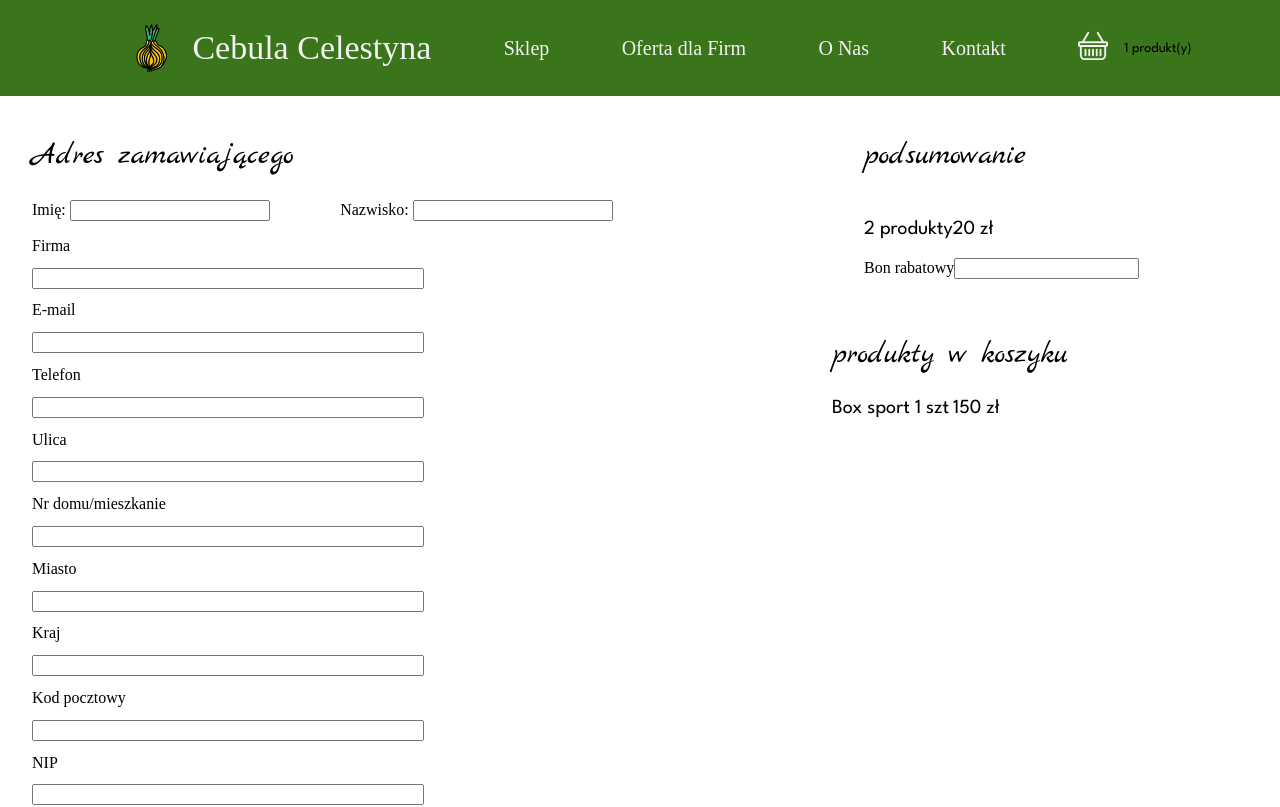
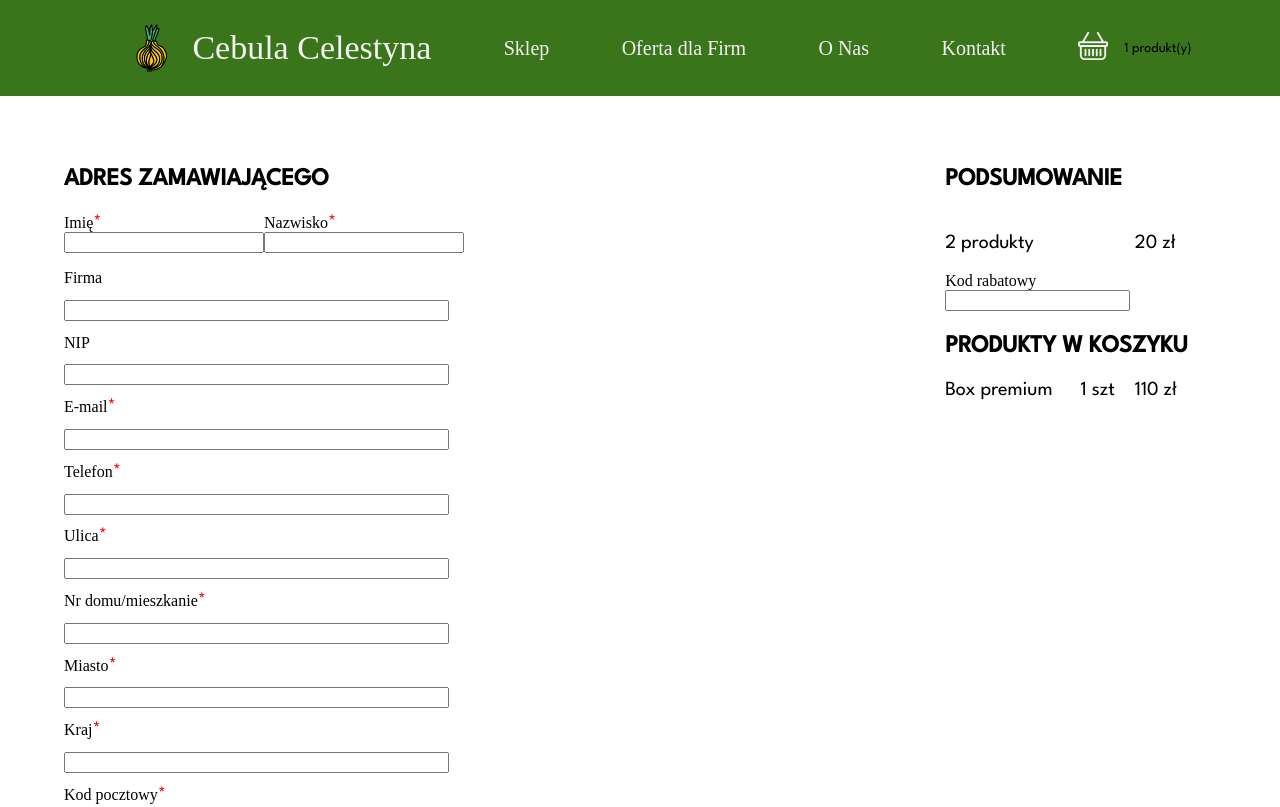
Before and after one commit to Edenusek/warzywniakOnline, a React (Create React App) app: page /basket in a window 1280 px wide. Shown: the top 807 px of the page. Built offline with nearby package versions, Linux system fonts and the light colour scheme.

Commit message:
change fonts and bgc,i still do basket

```diff
--- a/src/App.module.css
+++ b/src/App.module.css
@@ -1,6 +1,7 @@
 .box {
-
+    margin: 0;padding: 0;
     overflow: hidden;
+    background-color: fffff0
 }
 
 .box h1 {
@@ -13,6 +14,11 @@
     font-weight: normal;
 
 }
+.box h3{
+    font-family: 'League Spartan', sans-serif;
+    font-size: 24px;
+    text-transform: uppercase;
+}
 
 .box span,p{
     font-family: 'League Spartan', sans-serif;
--- a/src/components/Also.module.css
+++ b/src/components/Also.module.css
@@ -1,5 +1,4 @@
 .box {
-  margin-top: 1rem;
   width: 100vw;
   max-width: 100%;
   height: 15rem;
@@ -7,7 +6,6 @@
   background-image: url('../img/warzywatlo.jpg');
   background-size: cover;
   background-repeat: no-repeat;
-
   z-index: 0;
 
 }
--- a/src/components/ChoiceBox.module.css
+++ b/src/components/ChoiceBox.module.css
@@ -1,5 +1,5 @@
 .all {
-  background-color: #f2f2f2;
+  padding-bottom: 1rem;
 }
 .header {
   text-align: center;
@@ -23,7 +23,6 @@
   background-color: #fff;
 }
 .boxBoxes img {
-  /* background-image: url("../img/premiumKoszyk.jpg"); */
   background-repeat: no-repeat;
   background-size: 100% 100%;
   height: 30rem;
@@ -33,49 +32,10 @@
   cursor: pointer;
 }
 
-.boxBoxes img:hover{
+.boxBoxes img:hover {
   transform: scale(1.2);
 }
-.sport {
-  background-image: url("../img/sportKoszyk.jpg");
-  background-repeat: no-repeat;
-  background-size: 100% 100%;
-  height: 30rem;
-  width: 20rem;
-  margin: 10px;
-}
-.fruits {
-  background-image: url("../img/owoceKoszyk.jpg");
-  background-repeat: no-repeat;
-  background-size: 100% 100%;
-  height: 30rem;
-  width: 20rem;
-  margin: 10px;
-}
-.standard {
-  background-image: url("../img/standardKoszyk.jpg");
-  background-repeat: no-repeat;
-  background-size: 100% 100%;
-  height: 30rem;
-  width: 20rem;
-  margin: 10px;
-}
-.keto {
-  background-image: url("../img/ketoKoszyk.jpg");
-  background-repeat: no-repeat;
-  background-size: 100% 100%;
-  height: 30rem;
-  width: 20rem;
-  margin: 10px;
-}
-.resistance {
-  background-image: url("../img/odpornosckoszyk.jpg");
-  background-repeat: no-repeat;
-  background-size: 100% 100%;
-  height: 30rem;
-  width: 20rem;
-  margin: 10px;
-}
+
 .centerBox {
   display: flex;
   justify-content: space-evenly;
--- a/src/components/ContactForm.module.css
+++ b/src/components/ContactForm.module.css
@@ -2,7 +2,8 @@
     display: flex;
     justify-content: center;
     align-items: center;
-    flex-direction: column;/* max-width: 60%; */
+    flex-direction: column;
+
 }
 
 .box textarea {
--- a/src/components/OrderForm.js
+++ b/src/components/OrderForm.js
@@ -1,5 +1,5 @@
 import React, { Fragment } from "react";
-
+import BtnBox from './BtnBox'
 import classes from "./OrderForm.module.css";
 
 const OrderForm = () => {
@@ -8,52 +8,57 @@ const OrderForm = () => {
       <form>
         <div className={classes.wrapper}>
           <div className={classes.formBox}>
-            <h2>Adres zamawiającego</h2>
+            <h3>Adres zamawiającego</h3>
             <div className={classes.inputName}>
               <div>
-                <label htmlFor="name">Imię: </label>
-                <input type="text"  id="name" />
+                <label htmlFor="name">Imię<span className={classes.redStar} >*</span> </label>
+                <input type="text" id="name" />
               </div>
               <div>
-                <label htmlFor="surname" >Nazwisko: </label>
+                <label htmlFor="surname">Nazwisko<span className={classes.redStar} >*</span> </label>
                 <input type="text" id="surname" />
               </div>
             </div>
             <div className={classes.inputOrder}>
-              <label htmlFor="company" >Firma</label>
+              <label htmlFor="company">Firma</label>
               <input type="text" id="company" />
-              <label htmlFor="email" >E-mail</label>
+              <label htmlFor="nip">NIP</label>
+              <input type="number" id="nip" />
+              <label htmlFor="email">E-mail<span className={classes.redStar} >*</span></label>
               <input type="email" id="email" />
-              <label htmlFor="phone">Telefon</label>
+              <label htmlFor="phone">Telefon<span className={classes.redStar} >*</span></label>
               <input type="number" id="phone" />
-              <label htmlFor="street" >Ulica</label>
+              <label htmlFor="street">Ulica<span className={classes.redStar} >*</span></label>
               <input type="text" id="street" />
-              <label htmlFor="houseNumber" >Nr domu/mieszkanie</label>
+              <label htmlFor="houseNumber">Nr domu/mieszkanie<span className={classes.redStar} >*</span></label>
               <input type="number" id="houseNumber" />
-              <label htmlFor="city" >Miasto</label>
+              <label htmlFor="city">Miasto<span className={classes.redStar} >*</span></label>
               <input type="text" id="city" />
-              <label htmlFor="country" >Kraj</label>
+              <label htmlFor="country">Kraj<span className={classes.redStar} >*</span></label>
               <input type="text" id="country" />
-              <label htmlFor="postCode" >Kod pocztowy</label>
+              <label htmlFor="postCode">Kod pocztowy<span className={classes.redStar} >*</span></label>
               <input type="number" id="postCode" />
-              <label htmlFor="nip" >NIP</label>
-              <input type="number" id="nip" />
             </div>
+      <div className={classes.btn} ><BtnBox btn='zamów' /></div>
           </div>
 
-          <div>
-            <div className={classes.basketBox}>
-              <h2>podsumowanie</h2>
+          <div className={classes.basketBox}>
+            <div>
+              <h3>podsumowanie</h3>
               <div className={classes.basket}>
-                <p>2 produkty</p> <p>20 zł</p>
+                <p className={classes.prod}>2 produkty</p> <p>20 zł</p>
               </div>
-              <label>Bon rabatowy</label>
+              <label>Kod rabatowy</label>
               <input type="text" />
             </div>
-            <div  >
-              <h2>produkty w koszyku</h2>
+            <div>
+              <h3>produkty w koszyku</h3>
             </div>
-            <span>Box sport </span> <span>1 szt</span> <span>150 zł</span>
+            <div className={classes.basket}>
+              <span className={classes.boxName}>Box premium </span>{" "}
+              <span className={classes.boxAmount}>1 szt</span>{" "}
+              <span>110 zł</span>
+            </div>
           </div>
         </div>
       </form>
--- a/src/components/OrderForm.module.css
+++ b/src/components/OrderForm.module.css
@@ -3,21 +3,19 @@
   display: flex;
   height: 100vh;
   max-height: 100%;
-
 }
 
-.formBox{
+.formBox {
   display: flex;
   flex-direction: column;
   width: 60%;
-    padding: 2rem;
-    /* gap: 10px; */
+  padding: 4rem;
 }
 .inputName {
   display: flex;
+  justify-content: space-between;
   padding-bottom: 1rem;
-    gap: 4.4rem;
-
+  width: 51%;
 }
 
 .inputName input {
@@ -27,17 +25,39 @@
 .inputOrder {
   display: flex;
   flex-direction: column;
-    gap: .8rem;
-
+  gap: 0.8rem;
 }
 .inputOrder input {
   width: 50%;
 }
 
-.basketBox{
-    padding: 2rem;
+.redStar {
+  color: red;
 }
 
-.basket{
+.basketBox {
+  padding: 4rem;
+}
+
+.basket {
   display: flex;
 }
+
+.prod {
+  width: 70%;
+}
+
+.boxName {
+  width: 50%;
+}
+.boxAmount {
+  width: 20%;
+}
+
+.btn {
+  display: flex;
+  justify-content: center;
+  align-items: center;
+  width: 50%;
+  padding: 0.5rem 0;
+}
--- a/src/pages/Contact.module.css
+++ b/src/pages/Contact.module.css
@@ -1,5 +1,5 @@
 .box {
-  padding-top: 5rem;
+  padding-top: 7rem;
   text-align: center;
 }
 .box label {
--- a/src/pages/ForCompany.module.css
+++ b/src/pages/ForCompany.module.css
@@ -2,13 +2,13 @@
     display: flex;
     justify-content: center;
     width: 100vw;
-    height: 100vh;
-    max-height: 100%;
-    overflow: hidden;
+    height: 80vh;
+    max-height: 80%;
+    /* overflow: hidden; */
 
   }
   .box {
-    padding-top: 20rem;
+    padding-top: 10rem;
     text-align: center ;
   }
 
```
Lines whose indentation alone changed are shown as unchanged.
